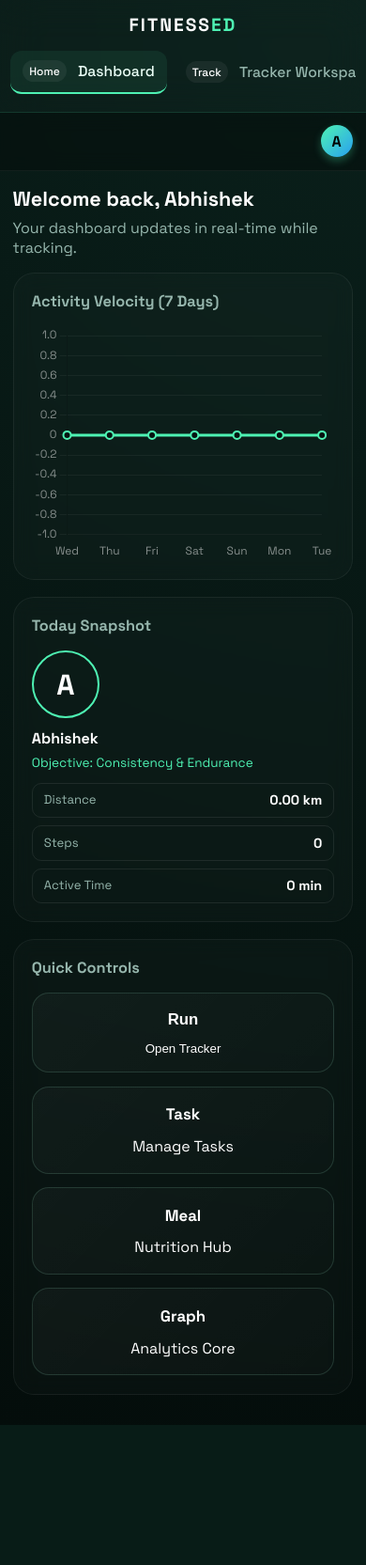
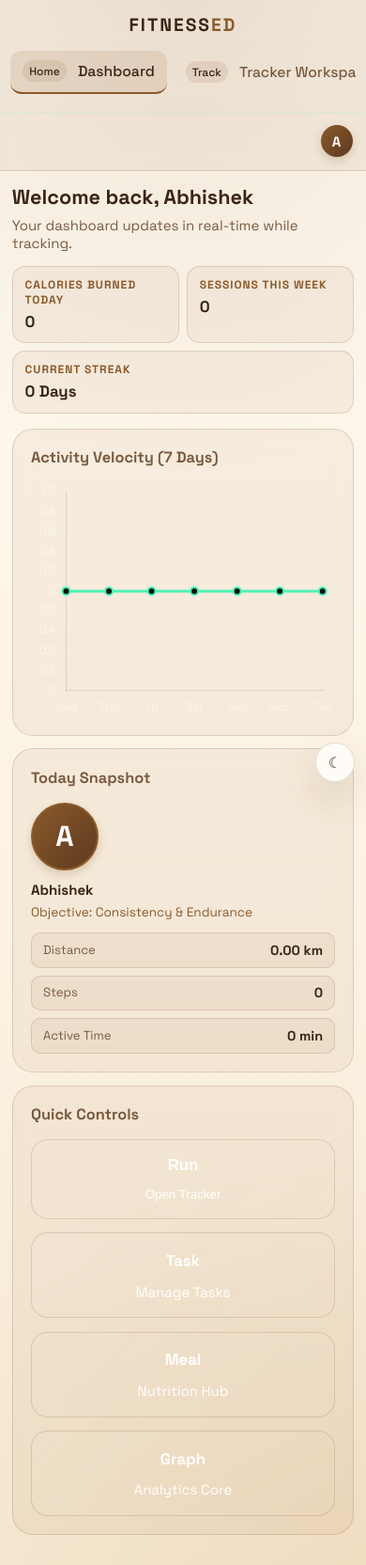
Before and after one commit to heyitstushar-nvm/Fitness_ED, a Flask app: page /home in a window 390 px wide. Shown: the whole page at 94% size. Before the commit the page ends 1516 px from the top, so only its background shows below. Run offline with Flask 3, Linux system fonts and the light colour scheme; a user stored in the database is signed in; data comes from the database, SQL or seed files in the repository; data that the repository does not hold is empty.

Commit message:
Add light and dark mode with mobile adjustments
Implement theme switching with CSS variables and a JavaScript toggle, and adjust layout for mobile responsiveness across all templates.

Replit-Commit-Author: Agent
Replit-Commit-Session-Id: 89d91f16-9bcf-4f37-8065-e795fd4e2884
Replit-Commit-Checkpoint-Type: full_checkpoint
Replit-Commit-Event-Id: e6fdb4d4-31ef-4932-af01-fd2c7236029d
Replit-Commit-Screenshot-Url: https://storage.googleapis.com/screenshot-production-us-central1/7a7b31bd-51e4-4ab1-8008-b5d94e3bc277/89d91f16-9bcf-4f37-8065-e795fd4e2884/4WtjxyO
Replit-Helium-Checkpoint-Created: true

```diff
--- /dev/null
+++ b/static/theme.css
@@ -0,0 +1,250 @@
+/* ================================================
+   Brown & White Theme + Mobile Rescaling
+   Overrides the original palette across all pages.
+   ================================================ */
+
+:root,
+:root[data-theme="light"] {
+  --bg: #fbf5ee;
+  --bg-soft: #f3e7d3;
+  --panel: rgba(255, 252, 247, 0.92);
+  --panel-strong: rgba(255, 252, 247, 0.98);
+  --border: rgba(120, 72, 38, 0.18);
+  --text: #3a2414;
+  --muted: #7a5a40;
+  --accent: #8b5a2b;        /* brown */
+  --accent-strong: #5c3a1f; /* deep brown */
+  --warning: #c0732a;
+  --shadow: 0 18px 40px rgba(110, 70, 35, 0.18);
+  --on-accent: #ffffff;
+  --surface-soft: rgba(139, 90, 43, 0.06);
+  --surface-hover: rgba(139, 90, 43, 0.12);
+  --body-gradient:
+    radial-gradient(circle at top, rgba(139, 90, 43, 0.12), transparent 30%),
+    radial-gradient(circle at bottom right, rgba(192, 115, 42, 0.10), transparent 28%),
+    linear-gradient(180deg, #fffaf2 0%, #fbf2e3 60%, #f5e8d2 100%);
+}
+
+:root[data-theme="dark"] {
+  --bg: #1c120a;
+  --bg-soft: #2a1a10;
+  --panel: rgba(46, 28, 17, 0.85);
+  --panel-strong: rgba(58, 36, 22, 0.95);
+  --border: rgba(232, 200, 160, 0.18);
+  --text: #f5e6d3;
+  --muted: #c4a585;
+  --accent: #d49a5e;        /* warm brown */
+  --accent-strong: #e8b87a;
+  --warning: #f0b97a;
+  --shadow: 0 22px 50px rgba(0, 0, 0, 0.5);
+  --on-accent: #2a1810;
+  --surface-soft: rgba(232, 200, 160, 0.06);
+  --surface-hover: rgba(232, 200, 160, 0.12);
+  --body-gradient:
+    radial-gradient(circle at top, rgba(212, 154, 94, 0.18), transparent 30%),
+    radial-gradient(circle at bottom right, rgba(232, 184, 122, 0.10), transparent 28%),
+    linear-gradient(180deg, #15100a 0%, var(--bg) 50%, #20140c 100%);
+}
+
+/* Global body background uses the theme gradient */
+body {
+  background: var(--body-gradient) !important;
+  color: var(--text);
+}
+
+body.dashboard-body {
+  background: var(--body-gradient) !important;
+  color: var(--text);
+}
+
+/* Replace lingering hardcoded greens / dark-tints */
+body.landing-body,
+body.dashboard-body,
+body.auth-body { color: var(--text); }
+
+/* Welcome panel green tint -> brown tint */
+.welcome-panel {
+  background: linear-gradient(135deg, var(--surface-hover), var(--surface-soft)), var(--panel) !important;
+  border-color: var(--accent) !important;
+}
+.user-greeting h2 { color: var(--text) !important; }
+
+/* Buttons: keep brown gradient */
+.control-button.primary,
+.todo-add,
+.btn-primary {
+  background: linear-gradient(135deg, var(--accent), var(--accent-strong)) !important;
+  color: var(--on-accent) !important;
+}
+
+.control-button.secondary {
+  background: var(--surface-soft) !important;
+  color: var(--text) !important;
+  border-color: var(--border) !important;
+}
+.control-button.secondary:hover {
+  background: var(--surface-hover) !important;
+  border-color: var(--accent) !important;
+}
+
+/* Action / module / hover surfaces */
+.action-card,
+.module-card,
+.widget,
+.stat-card,
+.stat-pill,
+.history-item,
+.history-share,
+.todo-input,
+.todo-item,
+input,
+.snapshot-rows div {
+  background: var(--surface-soft) !important;
+  border-color: var(--border) !important;
+  color: var(--text) !important;
+}
+.action-card:hover,
+.module-card:hover,
+.history-share:hover,
+.todo-item:hover {
+  background: var(--surface-hover) !important;
+  border-color: var(--accent) !important;
+}
+input:focus, .todo-input:focus {
+  background: var(--surface-hover) !important;
+  border-color: var(--accent) !important;
+}
+
+/* Icon circle and avatar accents */
+.icon-circle,
+.snap-avatar,
+.avatar {
+  background: linear-gradient(135deg, var(--accent), var(--accent-strong)) !important;
+  color: var(--on-accent) !important;
+  border-color: var(--accent) !important;
+  box-shadow: 0 4px 10px rgba(139, 90, 43, 0.25);
+}
+
+/* Sidebar tweaks */
+.sidebar {
+  background: var(--surface-soft) !important;
+  border-right-color: var(--border) !important;
+}
+.sidebar-nav a {
+  color: var(--muted) !important;
+}
+.sidebar-nav a i {
+  background: var(--surface-hover) !important;
+  color: var(--text) !important;
+}
+.sidebar-nav a:hover,
+.sidebar-nav a.active {
+  background: var(--surface-hover) !important;
+  color: var(--text) !important;
+  border-left-color: var(--accent) !important;
+}
+.topbar-glass {
+  background: var(--surface-soft) !important;
+  border-bottom-color: var(--border) !important;
+}
+
+/* Navbar / landing surfaces */
+.navbar { background: var(--surface-soft) !important; }
+.feature-card, .mock-ui-card, .stat-box, .dev-card, .cta-banner, .landing-footer {
+  background: var(--surface-soft) !important;
+  border-color: var(--border) !important;
+  color: var(--text) !important;
+}
+.btn-nav-auth, .btn-outline {
+  color: var(--text) !important;
+  border-color: var(--accent) !important;
+}
+
+/* Status dots / accents */
+.status-dot.live { background: var(--accent) !important; box-shadow: 0 0 0 6px rgba(139, 90, 43, 0.18) !important; }
+.eyebrow, .stat-pill .stat-lbl { color: var(--accent) !important; }
+.logout, .logout-btn, .todo-delete { color: var(--warning) !important; }
+.profile-widget p { color: var(--accent) !important; }
+
+/* Toast */
+.toast { background: var(--panel-strong) !important; border-color: var(--accent) !important; color: var(--text) !important; }
+.toast-content strong { color: var(--accent) !important; }
+.toast-content span { color: var(--muted) !important; }
+
+/* ================================================
+   Theme toggle floating button
+   ================================================ */
+#theme-toggle {
+  position: fixed;
+  right: 16px;
+  bottom: 16px;
+  width: 48px;
+  height: 48px;
+  border-radius: 50%;
+  border: 1px solid var(--border);
+  background: var(--panel-strong);
+  color: var(--text);
+  font-size: 1.2rem;
+  cursor: pointer;
+  z-index: 9999;
+  box-shadow: var(--shadow);
+  display: grid;
+  place-items: center;
+  transition: transform 0.18s ease, background 0.18s ease;
+  backdrop-filter: blur(10px);
+  -webkit-backdrop-filter: blur(10px);
+}
+#theme-toggle:hover { transform: scale(1.06); background: var(--surface-hover); }
+#theme-toggle:active { transform: scale(0.95); }
+
+/* ================================================
+   Mobile rescaling (apply across pages)
+   ================================================ */
+html { -webkit-text-size-adjust: 100%; }
+
+img, canvas, svg, video { max-width: 100%; height: auto; }
+
+@media (max-width: 640px) {
+  body, body.dashboard-body { font-size: 15px; }
+
+  .app-shell { width: 100% !important; padding: 0.7rem 0.7rem 1.2rem !important; }
+
+  /* Landing */
+  .hero { flex-direction: column !important; padding: 5rem 1rem 2rem !important; text-align: center; }
+  .hero h1 { font-size: 2rem !important; line-height: 1.1 !important; }
+  .hero p { font-size: 0.95rem !important; }
+  .hero-ctas { flex-direction: column !important; gap: 0.6rem !important; align-items: stretch !important; }
+  .hero-ctas a { width: 100%; text-align: center; }
+  .hero-3d-wrapper, #canvas-container { width: 100% !important; height: 260px !important; margin-top: 1.5rem; }
+
+  .section { padding: 2.5rem 1rem !important; }
+  .section-title { font-size: 1.6rem !important; }
+  .features-grid { grid-template-columns: 1fr !important; gap: 0.9rem !important; }
+  .explore-preview { grid-template-columns: 1fr !important; gap: 1.5rem !important; }
+  .explore-cards { transform: none !important; }
+  .stats-row { flex-direction: column !important; gap: 1rem !important; }
+  .footer-content { grid-template-columns: 1fr !important; gap: 1.4rem !important; text-align: left; }
+  .cta-banner h2 { font-size: 1.4rem !important; }
+  .cta-banner a { padding: 1rem 1.6rem !important; font-size: 1rem !important; }
+
+  /* Dashboard */
+  .welcome-hero { flex-direction: column; align-items: flex-start !important; gap: 0.9rem; }
+  .hero-stats { display: flex !important; flex-wrap: wrap; gap: 0.5rem; width: 100%; }
+  .stat-pill { flex: 1 1 calc(50% - 0.5rem); padding: 0.7rem 0.8rem; }
+  .stat-val { font-size: 1.05rem; }
+  .dash-grid { grid-template-columns: 1fr !important; gap: 0.85rem !important; }
+  .dashboard-scroll { padding: 0.9rem 0.8rem 2rem !important; }
+
+  /* Auth */
+  .auth-container { padding: 1.6rem 1.1rem !important; border-radius: 22px !important; }
+  .header h1 { font-size: 1.4rem !important; }
+
+  /* Navbar */
+  .nav-brand { font-size: 1.05rem; }
+  #theme-toggle { width: 42px; height: 42px; right: 12px; bottom: 12px; font-size: 1rem; }
+}
+
+@media (max-width: 380px) {
+  .hero h1 { font-size: 1.7rem !important; }
+  .stat-pill { flex: 1 1 100%; }
+}
--- /dev/null
+++ b/static/theme.js
@@ -0,0 +1,38 @@
+(function () {
+  const KEY = 'fitnessed-theme';
+  const root = document.documentElement;
+
+  function apply(theme) {
+    root.setAttribute('data-theme', theme);
+    try { localStorage.setItem(KEY, theme); } catch (e) {}
+    const btn = document.getElementById('theme-toggle');
+    if (btn) {
+      btn.textContent = theme === 'dark' ? '☀' : '☾';
+      btn.setAttribute('aria-label', theme === 'dark' ? 'Switch to light mode' : 'Switch to dark mode');
+      btn.title = theme === 'dark' ? 'Light mode' : 'Dark mode';
+    }
+  }
+
+  let saved = 'light';
+  try { saved = localStorage.getItem(KEY) || 'light'; } catch (e) {}
+  apply(saved);
+
+  function mount() {
+    if (document.getElementById('theme-toggle')) return;
+    const btn = document.createElement('button');
+    btn.id = 'theme-toggle';
+    btn.type = 'button';
+    btn.addEventListener('click', function () {
+      const next = root.getAttribute('data-theme') === 'dark' ? 'light' : 'dark';
+      apply(next);
+    });
+    document.body.appendChild(btn);
+    apply(root.getAttribute('data-theme') || 'light');
+  }
+
+  if (document.readyState === 'loading') {
+    document.addEventListener('DOMContentLoaded', mount);
+  } else {
+    mount();
+  }
+})();
--- a/templates/analytics.html
+++ b/templates/analytics.html
@@ -21,6 +21,8 @@
       .chart-wrap { height:240px; }
     }
   </style>
+  <link rel="stylesheet" href="{{ url_for('static', filename='theme.css') }}">
+  <script src="{{ url_for('static', filename='theme.js') }}"></script>
 </head>
 <body>
   <main class="app-shell analytics-shell">
--- a/templates/auth.html
+++ b/templates/auth.html
@@ -10,6 +10,8 @@
 
   <link rel="stylesheet" href="{{ url_for('static', filename='style.css') }}">
   <link rel="stylesheet" href="{{ url_for('static', filename='auth.css') }}">
+  <link rel="stylesheet" href="{{ url_for('static', filename='theme.css') }}">
+  <script src="{{ url_for('static', filename='theme.js') }}"></script>
 </head>
 <body>
 
--- a/templates/fitness-ed.html
+++ b/templates/fitness-ed.html
@@ -17,7 +17,9 @@
       crossorigin=""
     />
     <link rel="stylesheet" href="{{ url_for('static', filename='style.css') }}" />
-  </head>
+    <link rel="stylesheet" href="{{ url_for('static', filename='theme.css') }}">
+  <script src="{{ url_for('static', filename='theme.js') }}"></script>
+</head>
   <body>
     <main class="app-shell">
       <header class="topbar">
--- a/templates/history.html
+++ b/templates/history.html
@@ -8,6 +8,8 @@
   <link rel="preconnect" href="https://fonts.gstatic.com" crossorigin>
   <link href="https://fonts.googleapis.com/css2?family=Space+Grotesk:wght@400;500;700&display=swap" rel="stylesheet">
   <link rel="stylesheet" href="{{ url_for('static', filename='style.css') }}">
+  <link rel="stylesheet" href="{{ url_for('static', filename='theme.css') }}">
+  <script src="{{ url_for('static', filename='theme.js') }}"></script>
 </head>
 <body>
   <main class="app-shell" style="max-width:1150px;padding-top:2rem;">
--- a/templates/home.html
+++ b/templates/home.html
@@ -11,6 +11,8 @@
   <link rel="stylesheet" href="{{ url_for('static', filename='style.css') }}">
   <link rel="stylesheet" href="{{ url_for('static', filename='dashboard.css') }}">
   <script src="https://cdn.jsdelivr.net/npm/chart.js"></script>
+  <link rel="stylesheet" href="{{ url_for('static', filename='theme.css') }}">
+  <script src="{{ url_for('static', filename='theme.js') }}"></script>
 </head>
 <body class="dashboard-body" data-initial-section="{{ request.args.get('section', 'dashboard') }}">
   <div class="saas-layout">
--- a/templates/landing.html
+++ b/templates/landing.html
@@ -10,6 +10,8 @@
 
   <link rel="stylesheet" href="{{ url_for('static', filename='style.css') }}">
   <link rel="stylesheet" href="{{ url_for('static', filename='landing.css') }}">
+  <link rel="stylesheet" href="{{ url_for('static', filename='theme.css') }}">
+  <script src="{{ url_for('static', filename='theme.js') }}"></script>
 </head>
 <body class="landing-body">
 
--- a/templates/nutrition.html
+++ b/templates/nutrition.html
@@ -18,6 +18,8 @@
       .meal-grid { grid-template-columns: 1fr; }
     }
   </style>
+  <link rel="stylesheet" href="{{ url_for('static', filename='theme.css') }}">
+  <script src="{{ url_for('static', filename='theme.js') }}"></script>
 </head>
 <body>
   <main class="app-shell nutrition-shell">
--- a/templates/share.html
+++ b/templates/share.html
@@ -8,6 +8,8 @@
   <link rel="preconnect" href="https://fonts.gstatic.com" crossorigin>
   <link href="https://fonts.googleapis.com/css2?family=Space+Grotesk:wght@400;500;700&display=swap" rel="stylesheet">
   <link rel="stylesheet" href="{{ url_for('static', filename='style.css') }}">
+  <link rel="stylesheet" href="{{ url_for('static', filename='theme.css') }}">
+  <script src="{{ url_for('static', filename='theme.js') }}"></script>
 </head>
 <body>
   <main class="app-shell share-shell">
--- a/templates/todo.html
+++ b/templates/todo.html
@@ -8,7 +8,9 @@
     <link rel="preconnect" href="https://fonts.gstatic.com" crossorigin />
     <link href="https://fonts.googleapis.com/css2?family=Space+Grotesk:wght@400;500;700&display=swap" rel="stylesheet" />
     <link rel="stylesheet" href="{{ url_for('static', filename='style.css') }}" />
-  </head>
+    <link rel="stylesheet" href="{{ url_for('static', filename='theme.css') }}">
+  <script src="{{ url_for('static', filename='theme.js') }}"></script>
+</head>
   <body>
     <main class="app-shell" style="max-width: 760px; padding-top: 2rem;">
       <header style="display:flex;justify-content:space-between;align-items:center;gap:1rem;margin-bottom:1rem;">
```
